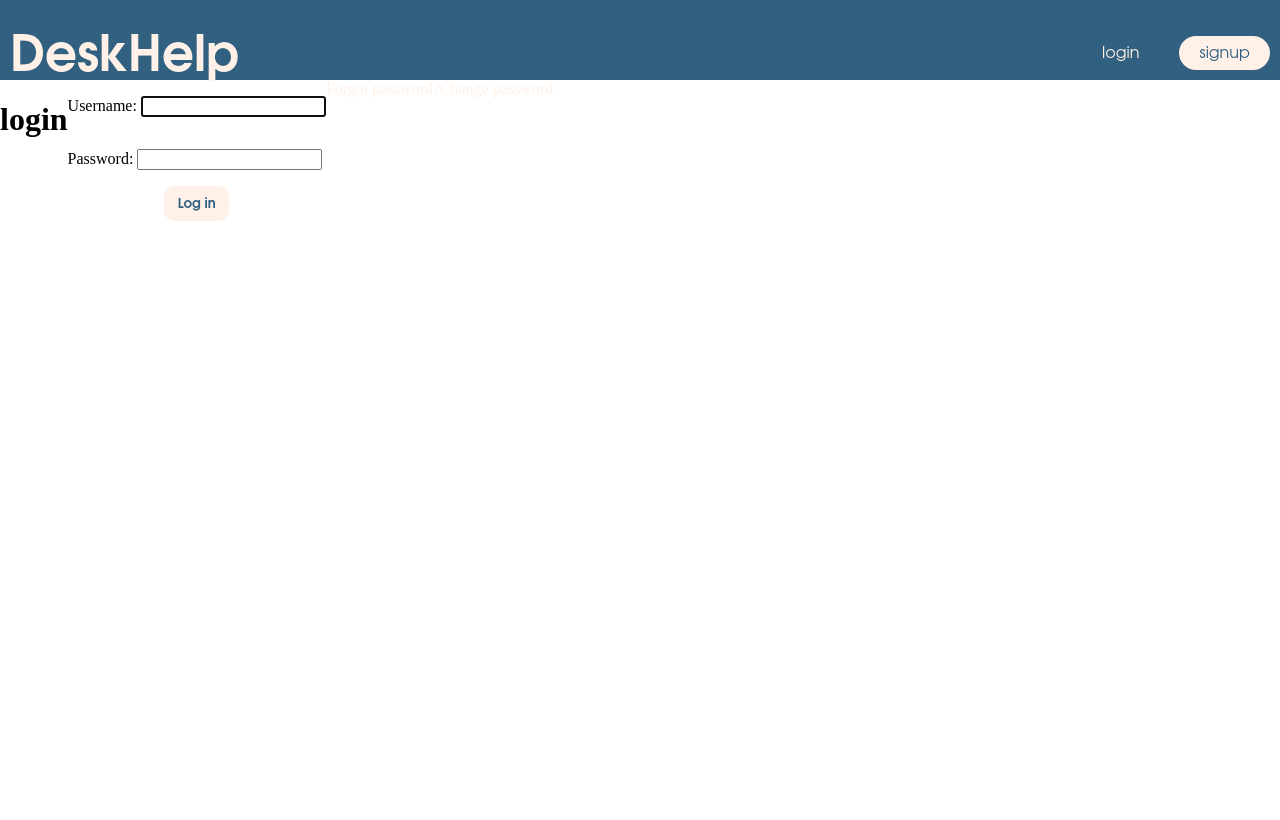
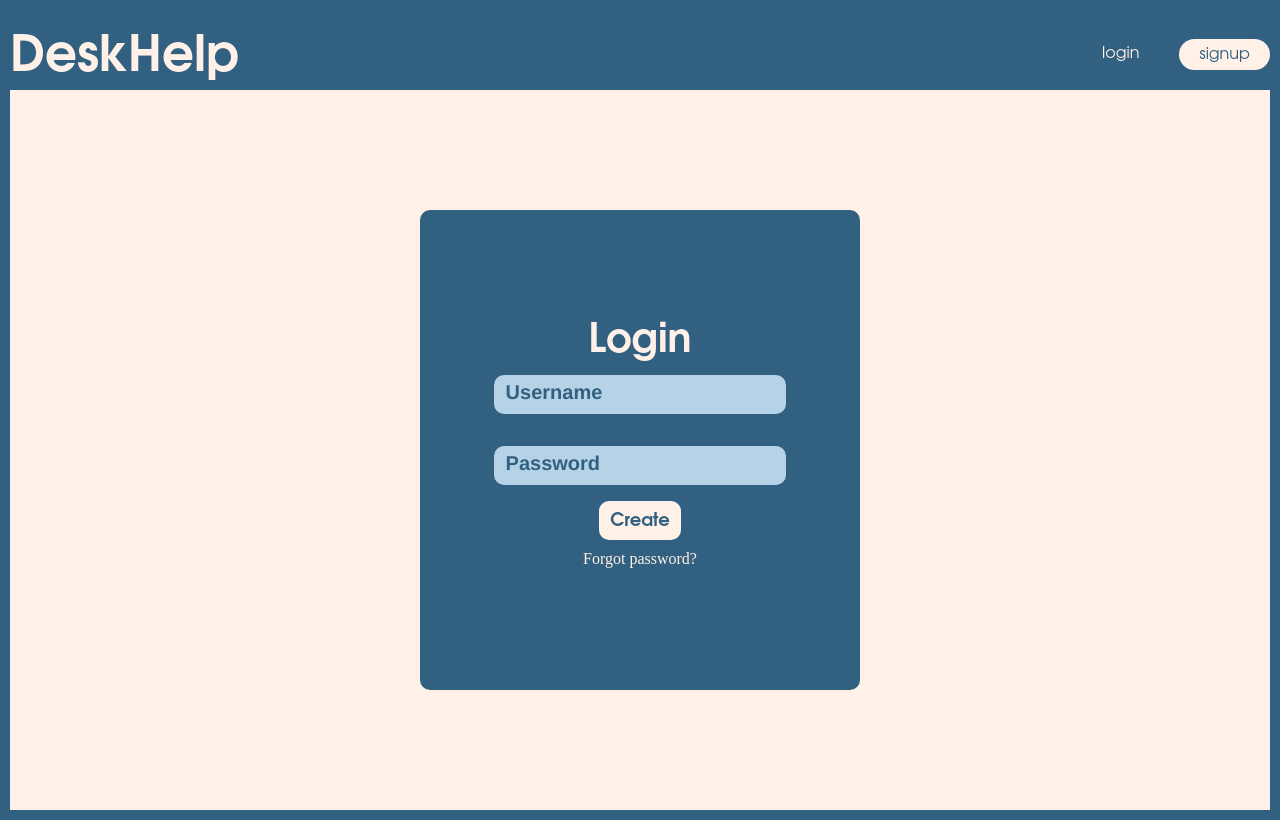
Before and after one commit to yashsuvarna797-ship-it/Desk-help, a Django app: page /Login in a window 1280 px wide. Before the commit the page ends 221 px from the top, so only its background shows below. Run offline with Django 5.2, Linux system fonts and the light colour scheme.

Commit message:
Add css styling to Login and Signup page and minor bugs fixed

```diff
--- a/mysite/DeskHelp/forms.py
+++ b/mysite/DeskHelp/forms.py
@@ -4,13 +4,59 @@ from django.contrib.auth.models import User
 from django import forms
 
 class SignUpForm(UserCreationForm):
-    email = forms.EmailField(max_length=40, required=True)
+    email = forms.EmailField(max_length=40, required=True,
+                                label='',
+                                widget=forms.TextInput(attrs={
+                                    'class':'username-input',
+                                    'placeholder':'Email',
+                                }
+                                ))
+    username = forms.CharField(help_text='',
+                                label='',
+                                widget=forms.TextInput(attrs={
+                                    'class':'username-input',
+                                    'placeholder':'Username',
+                                }
+                                ))
+    password1 = forms.CharField(help_text='',
+                                label='',
+                                widget=forms.PasswordInput(attrs={
+                                    'class':'password-input',
+                                    'placeholder':'Password',
+                                }
+                                ))
+    password2 = forms.CharField(help_text='',
+                                label='',
+                                widget=forms.PasswordInput(attrs={
+                                    'class':'password-input',
+                                    'placeholder':'Enter password again',
+                                }
+                                ))
+
     class Meta:
         model=User
         fields = ['username', 'password1', 'password2', 'email']
 
+
+
 class LoginForm(AuthenticationForm):
-    pass
+    username = forms.CharField(
+        label='',
+        widget=forms.TextInput(attrs={
+            'class':'username-input',
+            'placeholder':'Username'
+        })
+    )
+
+    password = forms.CharField(
+        label='',
+        widget=forms.PasswordInput(attrs={
+            'class':'password-input',
+            'placeholder':'Password'
+        })
+    )
+
+
 
 class MyPasswordChangeForm(PasswordChangeForm):
     pass
@@ -25,14 +71,17 @@ class TicketForm(forms.ModelForm):
     class Meta:
         model = models.Ticket
         fields = ['title', 'description', 'category']
-
+        labels = {
+            'title':'',
+            'description':'',
+        }
         widgets = {
             'title': forms.TextInput(attrs={
                 'class':'title-input',
-                'placeholder': 'Enter ticket title',
+                'placeholder': 'Title',
             }),
             'description': forms.Textarea(attrs={
                 'class':'description-input',
-                'placeholder': 'Enter ticket description'
+                'placeholder': 'Description'
             }),
         }
--- a/mysite/DeskHelp/static/DeskHelp/style.css
+++ b/mysite/DeskHelp/static/DeskHelp/style.css
@@ -6,6 +6,7 @@
     "TeX Gyre Adventor",
     "URW Gothic L",
     sans-serif;
+    --pro:Helvetica;
 }
 
 body{
@@ -73,16 +74,14 @@ a{
     border: none;
     border-radius: 40px;
     cursor: pointer;
+    font-family:var(--logo-font);
+    color:var(--blue);
 }
 
 .signup:hover{
     filter:brightness(80%)
 }
 
-.signup a{
-    font-family:var(--logo-font);
-    color:var(--blue);
-}
 
 .logged-in{
     margin: 10px;
@@ -99,20 +98,18 @@ a{
     border: none;
     border-radius: 40px;
     cursor: pointer;
+    font-family:var(--logo-font);
+    color:var(--blue);
 }
 
 .logout:hover{
     filter:brightness(80%)
 }
 
-.logout:hover a{
+.logout:hover{
     color:red;
 }
 
-.logout a{
-    font-family:var(--logo-font);
-    color:var(--blue);
-}
 
 .content{
     background-color:var(--skin);
@@ -273,6 +270,7 @@ a{
 }
 
 .form-content{
+    border: 10px solid var(--blue);
     background-color:var(--skin);
     height:100%;
     width:100%;
@@ -301,6 +299,14 @@ a{
     font-weight:bold;
 }
 
+.form a{
+    padding:10px;
+}
+
+.form a:hover{
+    filter:brightness(80%);
+}
+
 .title-input {
     border:0;
     width: 100%;
@@ -317,6 +323,7 @@ a{
 
 .description-input {
     border:2px solid var(--light-blue);
+    padding: 10px;
     border-radius:10px;
     width: 100%;
     height: 150px;
@@ -328,16 +335,17 @@ a{
     border:2px solid var(--light-blue);
 }
 
-label[for="id_title"]{
-    color:var(--skin);
+.description-input::placeholder{
+    color:var(--blue);
     font-size:20px;
     font-weight:bold;
+    font-family:var(--pro);
 }
-
-label[for="id_description"]{
-    color:var(--skin);
+.title-input::placeholder{
+    color:var(--blue);
     font-size:20px;
     font-weight:bold;
+    font-family:var(--pro);
 }
 
 label[for="id_category"]{
@@ -349,14 +357,15 @@ label[for="id_category"]{
 button{
     background-color:var(--skin);
     border-radius:10px;
-    width: 25%;
-    height: 35px;
+    width: 28%;
+    height: 39px;
     border:2px solid var(--skin);
     font-family:var(--logo-font);
     color:var(--blue);
     font-weight:bold;
     transition: transform 0.3s ease;
     align-self:center;
+    font-size:18px;
 }
 
 button:hover{
@@ -368,3 +377,44 @@ form{
     display:flex;
     flex-direction:column;
 }
+
+.username-input{
+    border:0;
+    width: 21vw;
+    padding: 10px;
+    background-color:var(--light-blue);
+    border-radius:10px;
+    border:2px solid var(--light-blue);
+}
+
+.username-input:focus{
+    outline:none;
+    border:2px solid var(--light-blue);
+}
+
+.password-input{
+    border:0;
+    width: 21vw;
+    padding: 10px;
+    background-color:var(--light-blue);
+    border-radius:10px;
+    border:2px solid var(--light-blue);
+}
+
+.password-input:focus{
+    outline:none;
+    border:2px solid var(--light-blue);
+}
+
+.password-input::placeholder{
+    color:var(--blue);
+    font-size:20px;
+    font-weight:bold;
+    font-family:var(--pro);
+}
+.username-input::placeholder{
+    color:var(--blue);
+    font-size:20px;
+    font-weight:bold;
+    font-family:var(--pro);
+}
--- a/mysite/DeskHelp/templates/DeskHelp/base.html
+++ b/mysite/DeskHelp/templates/DeskHelp/base.html
@@ -21,18 +21,20 @@
                     <div class="logged-in">
                         logged in as, {{ user.username }}
                     </div>
-                    <div class="logout">
-                        <a href="{% url 'logout' %}">logout</a>
-                    </div>
+
+                    <a href="{% url 'logout' %}">
+                        <div class="logout">logout</div>
+                    </a>
 
 
                 {% else %}
                     <div class="login">
                         <a href="{% url 'login' %}">login</a>
                     </div>
-                    <div class="signup">
-                        <a href="{% url 'signup' %}">signup</a>
-                    </div>
+
+                        <a href="{% url 'signup' %}">
+                            <div class="signup">signup</div>
+                        </a>
                 {% endif %}
             </div>
         {% endblock %}
--- a/mysite/DeskHelp/templates/DeskHelp/registration/login.html
+++ b/mysite/DeskHelp/templates/DeskHelp/registration/login.html
@@ -1,13 +1,17 @@
 {% extends 'DeskHelp/base.html' %}
 {% block title %}Login{% endblock %}
 {% block content %}
-<h1>login</h1>
-<form method="POST">
-    {% csrf_token %}
-    {{ form.as_p }}
-    <button type="submit">Log in</button>
-</form>
-<a href="{% url 'password_reset' %}">Forgot password?</a>
-<a href="{% url 'password_change' %}">Change password</a>
+<div class="form-content">
+    <div class="form">
+        <h1>Login</h1>
+
+        <form method="POST">
+            {% csrf_token %}
+            {{ form.as_p }}
+            <button type="submit">Create</button>
+        </form>
+        <a href="{% url 'password_reset' %}">Forgot password?</a>
+    </div>
+</div>
 
 {% endblock %}
```
Also changed, not shown: mysite/DeskHelp/templates/DeskHelp/registration/signup.html (+12 -7 lines), mysite/DeskHelp/static/DeskHelp/form.css (deleted).
